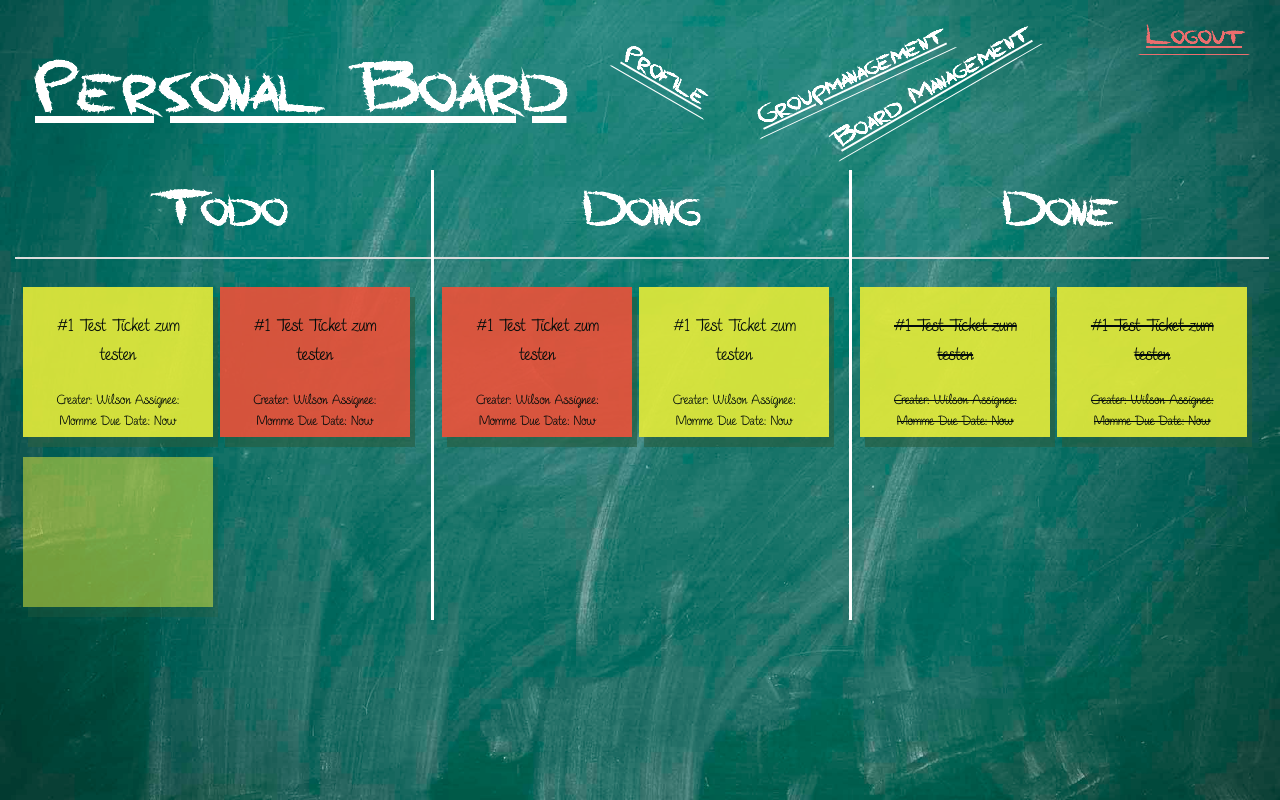
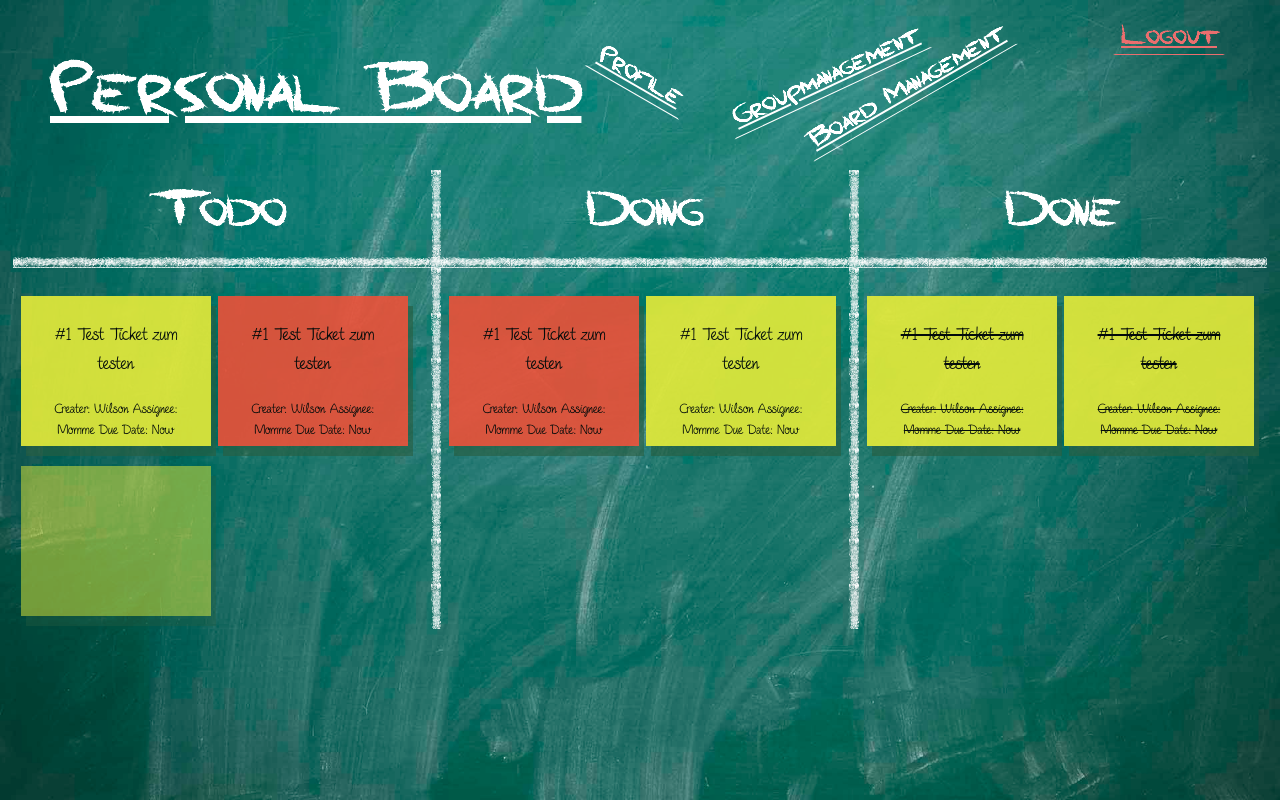
Before and after one commit to Canbanizers/Canban, a PHP site: page /database_name/frontend/html/index.html in a window 1280 px wide. Run offline with PHP 8.4, Linux system fonts and the light colour scheme; some libraries are stand-ins or nearby versions.

Commit message:
added new Chalk_Border.png to frontend/img did some cleaning of index.html and styles.css and also some minor positioning changes

```diff
--- a/frontend/html/index.html
+++ b/frontend/html/index.html
@@ -3,7 +3,6 @@
 <head>
     <link rel="stylesheet" href="../../frontend/styles/bootstrap-canban.css">
     <link rel="stylesheet" type="text/css" href="../styles/styles.css">
-    <script src="../../frontend/js/bootstrap.js"></script>
     <title>Canban</title>
 </head>
 <body>
@@ -15,19 +14,18 @@
 	<button type="button" id="group_button" class="btn-link btn-default menu_items">Groupmanagement</button>
 </nav>
 
-<div class="row">
-<section class="col-md-12 row main_content">
+<section class="row main_content">
 	<h1 class="table_heading">Personal Board</h1>
-	<table class="col-md-12 table">
+	<table class="col-md-12 table main_table">
 		<thead class="main_table_head">
 			<tr class="row">
-				<th class="col-md-4">
+				<th class="col-md-4 chalk_border">
 					Todo
 				</th>
-				<th class="col-md-4">
+				<th class="col-md-4 chalk_border">
 					Doing
 				</th>
-				<th class="col-md-4">
+				<th class="col-md-4 chalk_border">
 					Done
 				</th>
 			</tr>
@@ -71,8 +69,10 @@
 	</table>
 </section>
 
-</div>
 
 <!---->
+
+	<script src="http://ajax.googleapis.com/ajax/libs/jquery/1.10.2/jquery.min.js"></script>
+	<script src="../../frontend/js/bootstrap.js"></script>
 </body>
 </html>
--- a/frontend/styles/styles.css
+++ b/frontend/styles/styles.css
@@ -20,7 +20,7 @@
 	line-height: 70px;
 	font-family: Angry_Chalk, sans-serif;
 	text-decoration: underline;
-	margin: 0 0 40px 20px;
+	margin: 60px 10px 40px 50px;
 }
 
 h1 {
@@ -61,19 +61,19 @@ h5 {
 }
 
 /* ### Layout ### */
+html, body {
+	width: 100%;
+	height: 100%;
+}
 
 body {
 	/*overflow: hidden;*/
-	margin-left: 25px;
-	margin-bottom: 25px;
 	padding: 0;
-
 	background: url('../img/green_chalkboard2.jpg') no-repeat center center fixed;
 	-webkit-background-size: cover;
 	-moz-background-size: cover;
 	-o-background-size: cover;
 	background-size: cover;
-	width: 100%;
 }
 
 /* ### Main Menu ### */
@@ -124,17 +124,26 @@ body {
 /* ### Main Content ### */
 
 .main_content {
-	position: relative;
-	color: white;
-	margin: 60px 10px 0 -10px;
-	width: 98%;
+	color: #FFFFFF;
+	width: 100%;
 	height: 100%;
+	margin: 0;
+	padding: 0;
 }
 
 /* ### Main Table ### */
 
 .main_table {
+	padding: 0;
+	width: 98%;
+	margin: 0 1%;
+	border-collapse: separate;
+}
 
+.main_table th, .main_table td {
+	-webkit-border-image: url("../img/Chalk_Border.png") 30 30 round; /* Safari 5 and older */
+	-o-border-image: url("../img/Chalk_Border.png") 30 30 round; /* Opera */
+	border-image: url("../img/Chalk_Border.png") 30 30 round;
 }
 
 .main_table_head {
@@ -142,14 +151,22 @@ body {
 	font-size: 50px;
 }
 
-.main_table_head th {
+.main_table .main_table_head th {
 	text-align: center;
-	border-bottom: 3px solid white;
-	border-left: 3px solid white;
-	/*border-image: url('../img/Chalk_Border.png') 35 42 32 44 repeat;*/
+	border-bottom: 10px solid transparent;
+	border-left: 10px solid transparent;
 }
 
 .main_table_head th:first-child {
+	border-left: none;
+}
+
+.main_table td {
+	border-left: 10px solid transparent;
+	vertical-align: top;
+}
+
+.main_table td:first-child {
 	border-left: none;
 }
 
@@ -169,21 +186,11 @@ body {
 	opacity: 0.9;
 	display: inline-block;
 
-	/*background: url('../img/Notiz.png') no-repeat center center fixed;*/
 	background-color: #E7ED39;
 	-webkit-background-size: cover;
 	-moz-background-size: cover;
 	-o-background-size: cover;
 	background-size: cover;
-}
-
-td {
-	border-left: 3px solid white;
-	vertical-align: top;
-}
-
-td:first-child {
-	border-left: none;
 }
 
 .ticket_title {
```
Also changed, not shown: frontend/img/Chalk_Border.png, frontend/img/Notiz.png (deleted), frontend/js/bootstrap.js.
